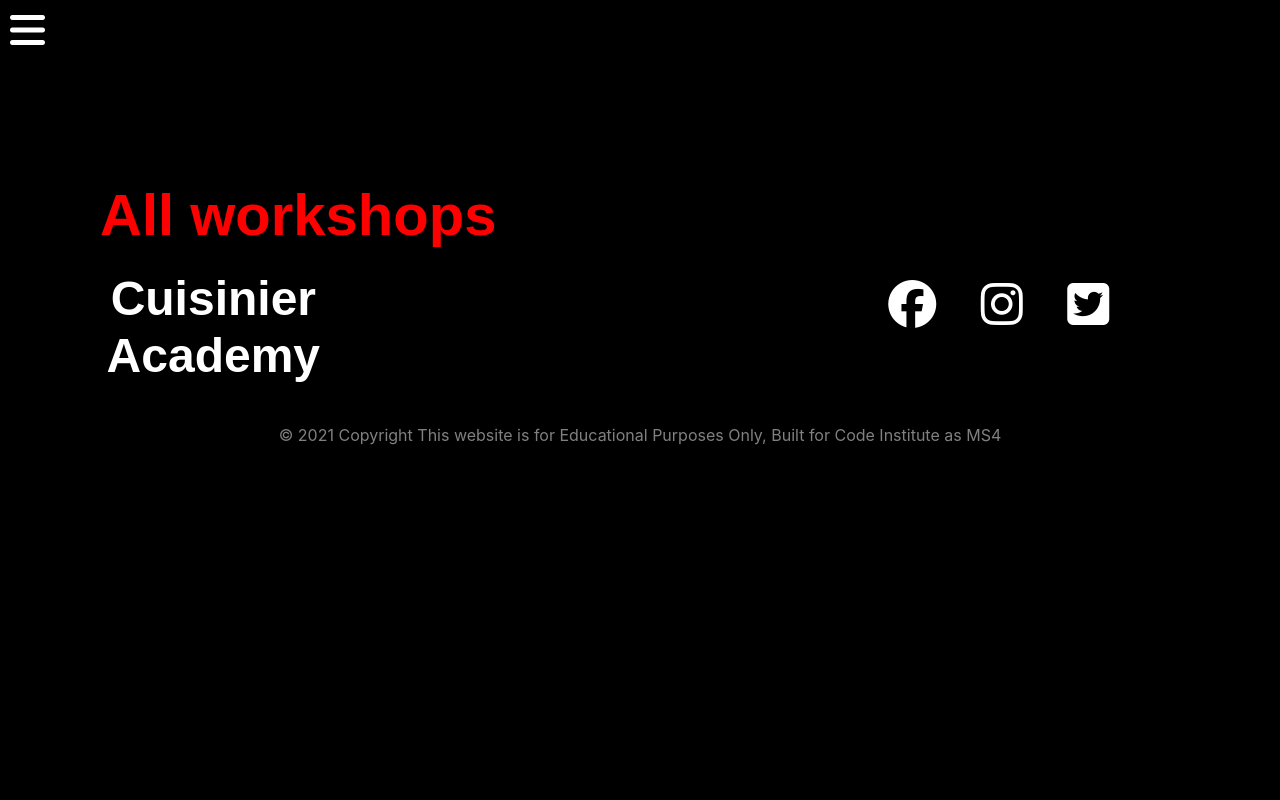
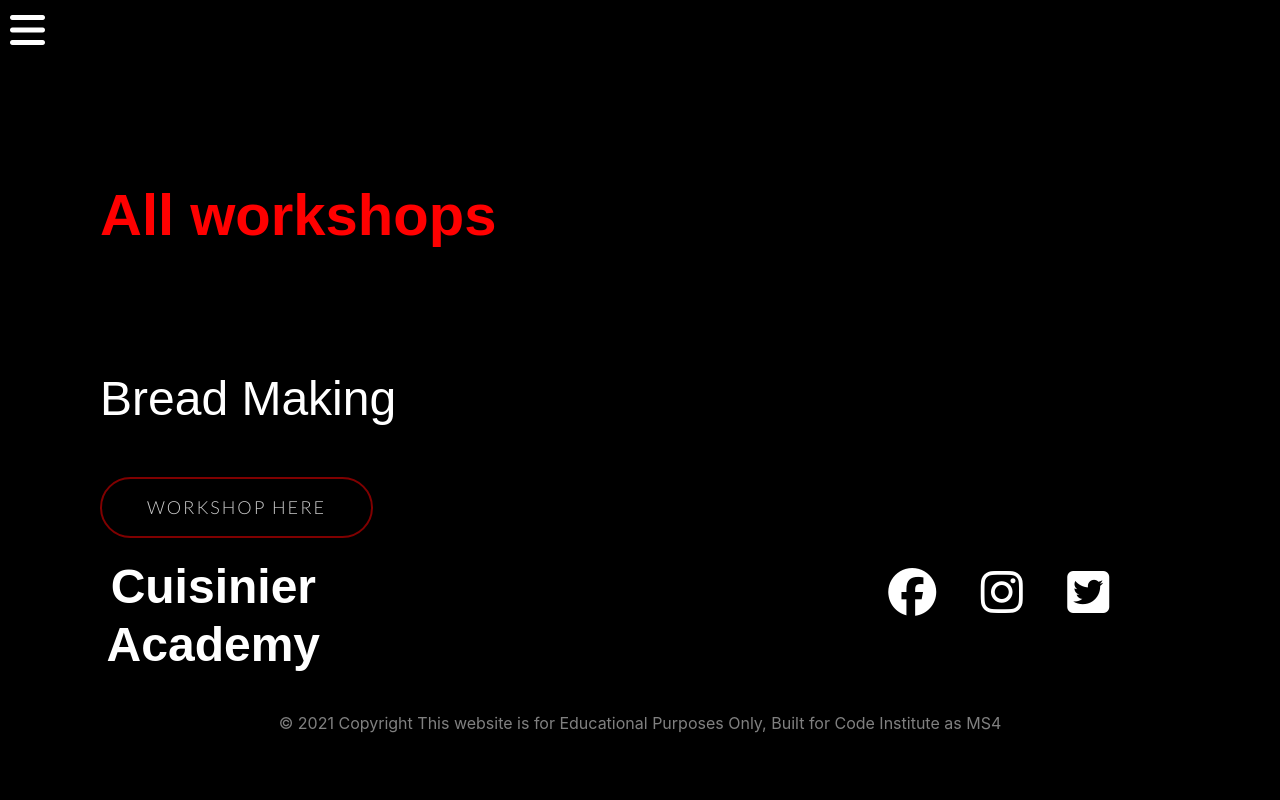
Before and after one commit to mmhashim139/cuisinier-academy, a Django app: page /workshops/ in a window 1280 px wide. Run offline with Django 3.2, Linux system fonts and the light colour scheme; data comes from the database, SQL or seed files in the repository; both versions use the stored data as it was after the commit; some libraries are stand-ins or nearby versions; some web fonts are replaced.

Commit message:
initial import  model data  in workshop pages

```diff
--- a/workshops/models.py
+++ b/workshops/models.py
@@ -7,7 +7,7 @@ class Workshop(models.Model):
     sub_title = models.CharField(max_length=200)
     description = models.TextField(blank=True)
     # expert = models.ForeignKey(Expert, on_delete=models.DO_NOTHING)
-    main_img = models.ImageField(null=True, blank=True)
+    main_img = models.ImageField(null=True, blank=True) # upload file path
     image_1 = models.ImageField(null=True, blank=True)
     image_2 = models.ImageField(null=True, blank=True)
     image_3 = models.ImageField(null=True, blank=True)
@@ -20,4 +20,4 @@ class Workshop(models.Model):
     is_published = models.BooleanField(default=True)
 
     def __str__(self):
-        return self.name
+        return self.title
--- a/workshops/templates/workshops/workshops.html
+++ b/workshops/templates/workshops/workshops.html
@@ -2,6 +2,12 @@
 {% load static %}
 
 {% block content %}
-        <h1 class="header-titile"> <span> All workshops</span></h1>
+    {% if workshops %}
+        {% for workshop in workshops %}
+            <h1 class="header-titile"> <span> All workshops</span></h1>
 
+            <h2 class="header-titile">{{ workshop.title }}</h2>
+            <a href="{% url 'workshop' workshop.id %}" class="btn btn-header">workshop here</a>
+        {% endfor %}
+        {% endif %}
 {% endblock %}
--- a/workshops/urls.py
+++ b/workshops/urls.py
@@ -4,5 +4,5 @@ from . import views
 
 urlpatterns = [
     path('', views.workshops, name='workshops'),
-    path('workshop', views.workshop, name='workshop'),
+    path('<int:workshop_id>', views.workshop, name='workshop'),
 ]
--- a/workshops/views.py
+++ b/workshops/views.py
@@ -1,10 +1,23 @@
-from django.shortcuts import render
+from django.shortcuts import render, get_object_or_404
+from .models import Workshop
 
 
 # Create your views here.
 def workshops(request):
-    return render(request, 'workshops/workshops.html')
+    workshops = Workshop.objects.all()
+
+    context = {
+        'workshops': workshops,
+    }
+
+    return render(request, 'workshops/workshops.html', context)
 
 
-def workshop(request):
-    return render(request, 'workshops/workshop.html')
+def workshop(request, workshop_id):
+    workshop = get_object_or_404(Workshop, pk=workshop_id)
+
+    context = {
+        'workshop': workshop
+    }
+
+    return render(request, 'workshops/workshop.html', context)
```
Also changed, not shown: workshops/templates/workshops/workshop.html (+7 -2 lines), db.sqlite3, 2 other files.
